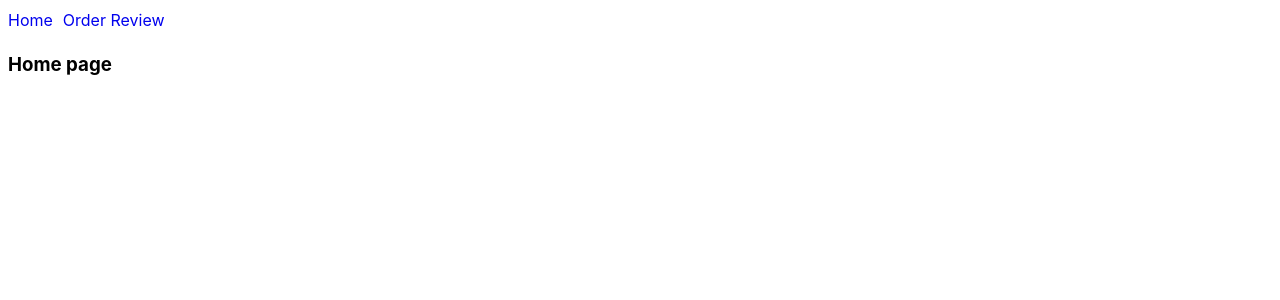
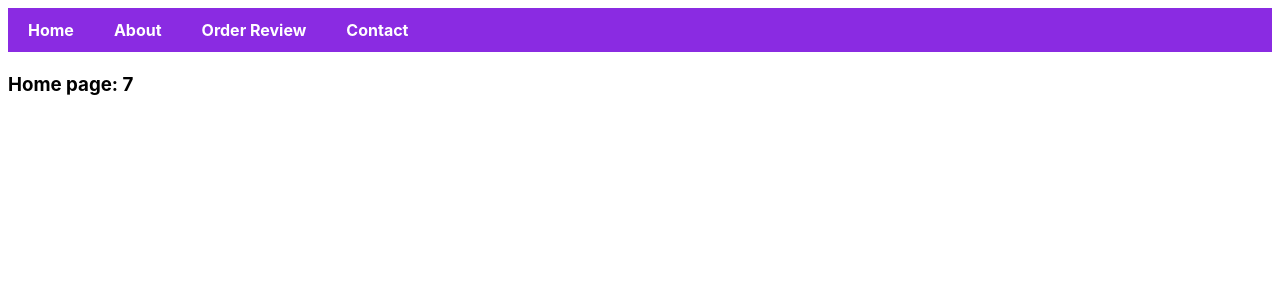
Before and after one commit to nurealammiaji/tshirt-hub, a React (Vite) app: page / in a window 1280 px wide. Shown: the top 300 px of the page. Built offline with nearby package versions, Linux system fonts and the light colour scheme.

Commit message:
loader data added

```diff
--- /dev/null
+++ b/src/components/About/About.jsx
@@ -0,0 +1,9 @@
+const About = () => {
+    return (
+        <div>
+            <h3>About page</h3>
+        </div>
+    );
+};
+
+export default About;
--- /dev/null
+++ b/src/components/Contact/Contact.jsx
@@ -0,0 +1,9 @@
+const Contact = () => {
+    return (
+        <div>
+            <h3>Contact page</h3>
+        </div>
+    );
+};
+
+export default Contact;
--- a/src/components/Header/Header.css
+++ b/src/components/Header/Header.css
@@ -1,4 +1,17 @@
+.links {
+    padding: 10px;
+    background-color: blueviolet;
+}
+
 .links a {
+    color: white;
+    padding: 10px;
+    font-weight: 700;
     text-decoration: none;
-    margin-right: 10px;
+    margin-right: 20px;
 }
+
+.links a:hover {
+    background-color:blue;
+    padding: 10px;
+}
--- a/src/components/Header/Header.jsx
+++ b/src/components/Header/Header.jsx
@@ -5,7 +5,9 @@ const Header = () => {
     return (
         <nav className='links'>
             <Link to="/">Home</Link>
+            <Link to="/about">About</Link>
             <Link to="/review">Order Review</Link>
+            <Link to="/contact">Contact</Link>
         </nav>
     );
 };
--- a/src/components/Home/Home.jsx
+++ b/src/components/Home/Home.jsx
@@ -1,7 +1,13 @@
+import { useLoaderData } from "react-router-dom";
+
 const Home = () => {
+
+    const tshirts = useLoaderData();
+    console.log(tshirts);
+
     return (
         <div>
-            <h3>Home page</h3>
+            <h3>Home page: {tshirts.length}</h3>
         </div>
     );
 };
--- a/src/main.jsx
+++ b/src/main.jsx
@@ -5,6 +5,8 @@ import Home from './components/Home/Home.jsx';
 import Main from './components/Layout/Main.jsx';
 import { createBrowserRouter, RouterProvider } from "react-router-dom";
 import OrderReview from './components/OrderReview/OrderReview';
+import About from './components/About/About';
+import Contact from './components/Contact/Contact';
 
 const router = createBrowserRouter([
   {
@@ -13,11 +15,20 @@ const router = createBrowserRouter([
     children: [
       {
         path: "/",
-        element: <Home></Home>
+        element: <Home></Home>,
+        loader: () => fetch("data.json")
+      },
+      {
+        path: "about",
+        element: <About></About>
       },
       {
         path: "review",
         element: <OrderReview></OrderReview>
+      },
+      {
+        path: "contact",
+        element: <Contact></Contact>
       }
     ]
   }
```
